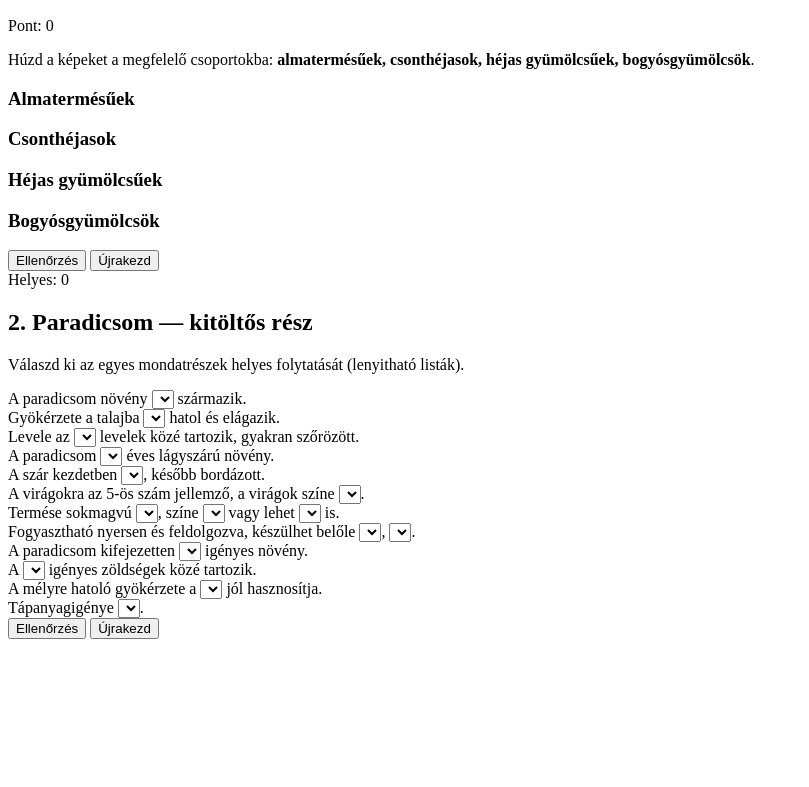
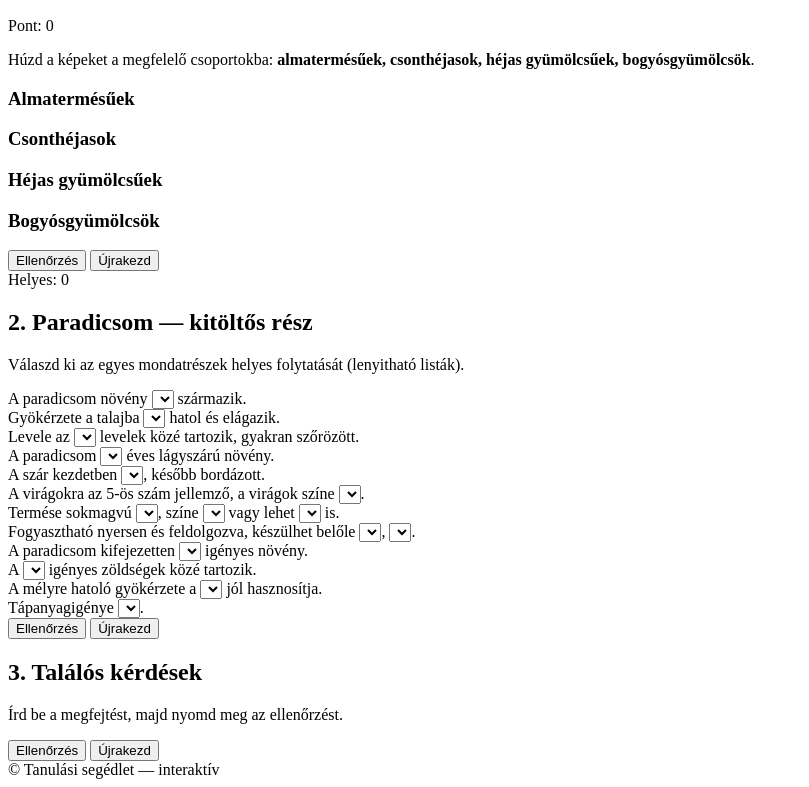
Before and after one commit to Blad2500/mathiasznap, a plain HTML site: page index.html in a window 1280 px wide. Shown: the part 110-897 px from the top of the page, without its empty margins (0-809 px from the left). Before the commit the page ends 800 px from the top, so only its background shows below. Drawn offline with Linux system fonts and the light colour scheme.

Commit message:
ezzel a harmadik talaloskerdeses feladat is elkeszult

```diff
--- a/index.html
+++ b/index.html
@@ -84,6 +84,26 @@
       </div>
     </section>
 
+        <!-- 3. Találós kérdések -->
+    <section class="card">
+      <div class="section-title">
+        <h2>3. Találós kérdések</h2>
+      </div>
+      <p class="small">Írd be a megfejtést, majd nyomd meg az ellenőrzést.</p>
+
+      <div id="riddles"></div>
+
+      <div class="controls">
+        <button id="riddleCheck">Ellenőrzés</button>
+        <button class="secondary" id="riddleReset">Újrakezd</button>
+      </div>
+
+      <div id="riddleResult" class="result small"></div>
+    </section>
+
+    <footer>© Tanulási segédlet — interaktív</footer>
+  </main>
+
   </main>
 
 
```
